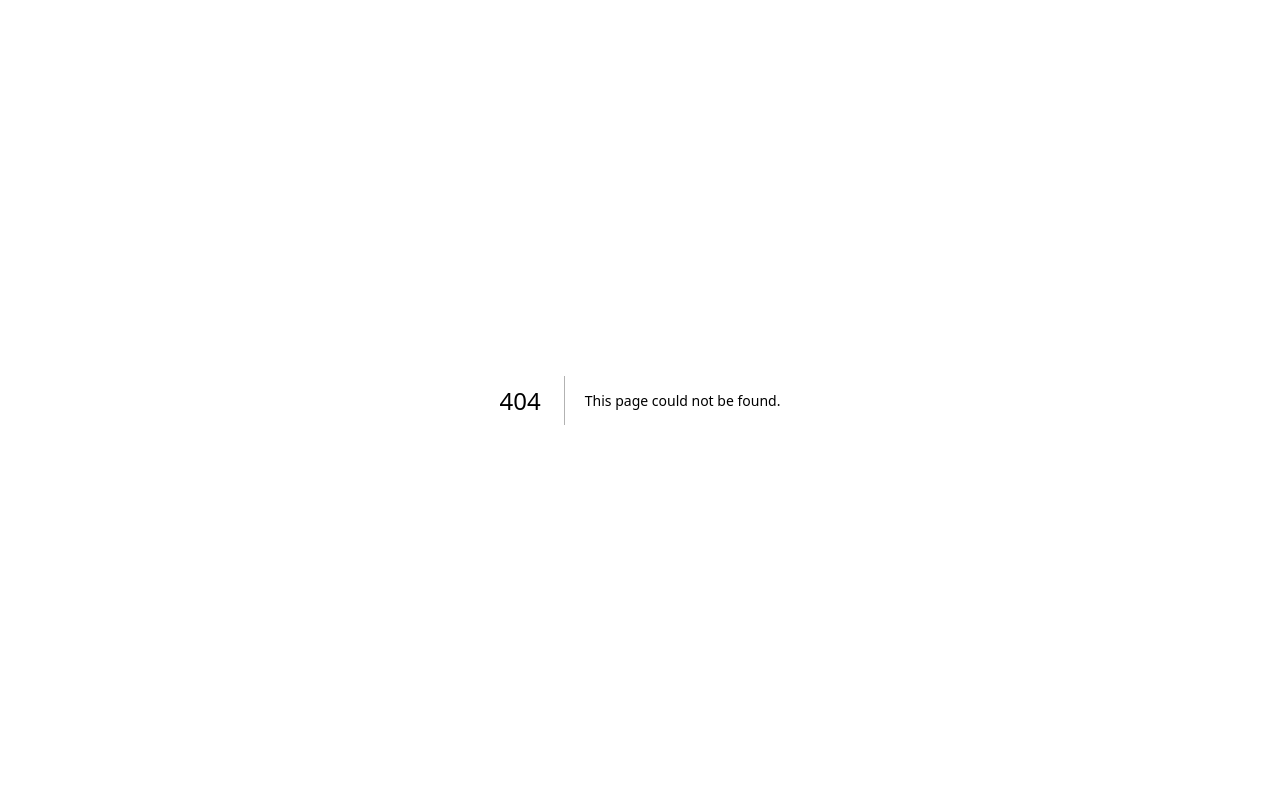
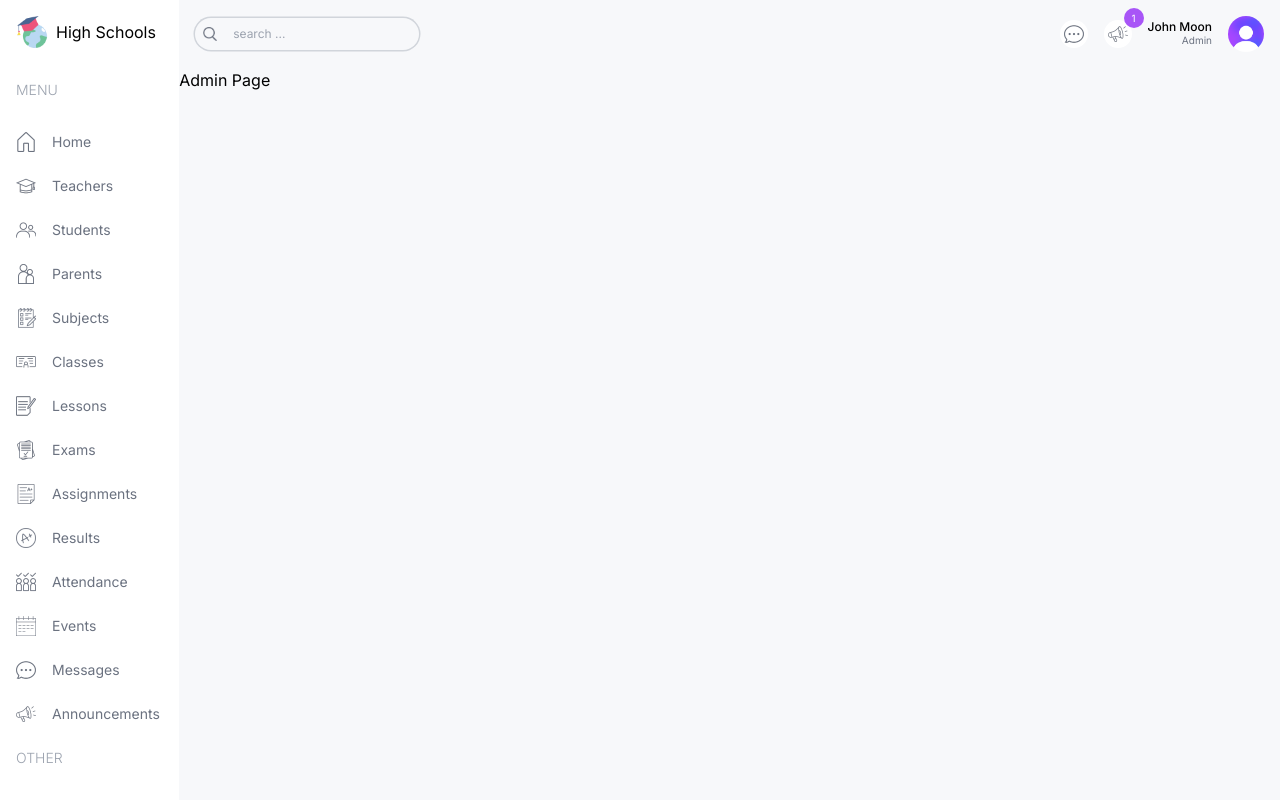
Before and after one commit to psalmistcom/school-management-system-nextjs, a Next.js app: page /admin in a window 1280 px wide. Before the commit this address had no page. Built offline with nearby package versions, Linux system fonts and the light colour scheme.

Commit message:
sidebar and topbar done

```diff
--- /dev/null
+++ b/src/app/(dashboard)/admin/page.tsx
@@ -0,0 +1,9 @@
+const Adminpage = () => {
+  return (
+    <div>
+      Admin Page
+    </div>
+  )
+}
+
+export default Adminpage
--- /dev/null
+++ b/src/app/(dashboard)/layout.tsx
@@ -0,0 +1,37 @@
+import type { Metadata } from "next";
+import { Inter } from "next/font/google";
+import "../globals.css";
+import Link from "next/link";
+import Image from "next/image";
+import Menu from "@/components/Menu";
+import Navbar from "@/components/Navbar";
+
+const inter = Inter({ subsets: ["latin"] });
+
+export const metadata: Metadata = {
+    title: "High Schools",
+    description: "School Management System developed by HighQ Innovations",
+};
+
+export default function DashboardLayout({
+    children,
+}: Readonly<{
+    children: React.ReactNode;
+}>) {
+    return <div className="h-screen flex">
+        {/* Left */}
+        <div className="w-[14%] md:w-[8%] lg:w-[16%] xl:w-[14%] p-4 overflow-y-scroll">
+            <Link href="/" className="flex items-center justify-center lg:justify-start gap-2">
+                <Image src="/logo.png" alt="Logo" width={32} height={32} />
+                <span className="hidden lg:block"> High Schools</span>
+            </Link>
+            <Menu />
+        </div>
+
+        {/* RIGHT */}
+        <div className="w-[86%] md:w-[92%] lg:w-[84%] xl:w-[86%] bg-[#F7F8FA] overflow-y-scroll">
+            <Navbar />
+            {children}
+        </div>
+    </div>;
+}
--- /dev/null
+++ b/src/app/(dashboard)/parent/page.tsx
@@ -0,0 +1,9 @@
+const ParentPage = () => {
+    return (
+      <div>
+        Parent Page
+      </div>
+    )
+  }
+
+  export default ParentPage
--- /dev/null
+++ b/src/app/(dashboard)/student/page.tsx
@@ -0,0 +1,9 @@
+const Studentpage = () => {
+    return (
+      <div>
+        Student Page
+      </div>
+    )
+  }
+
+  export default Studentpage
--- /dev/null
+++ b/src/app/(dashboard)/teacher/page.tsx
@@ -0,0 +1,9 @@
+const TeacherPage = () => {
+    return (
+      <div>
+        Teacher page
+      </div>
+    )
+  }
+
+  export default TeacherPage
--- a/src/app/globals.css
+++ b/src/app/globals.css
@@ -1,3 +1,21 @@
 @tailwind base;
 @tailwind components;
 @tailwind utilities;
+
+::-webkit-scrollbar {
+    width: 5px;
+
+}
+
+::-webkit-scrollbar-track {
+    background: #f1f1f1;
+}
+
+::-webkit-scrollbar-thumb {
+    background: #888;
+    border-radius: 20px;
+}
+
+::-webkit-scrollbar-thumb:hover {
+    background: #555;
+}
--- a/src/app/layout.tsx
+++ b/src/app/layout.tsx
@@ -5,8 +5,8 @@
 const inter = Inter({ subsets: ["latin"] });
 
 export const metadata: Metadata = {
-  title: "Lama Dev School Management Dashboard",
-  description: "Next.js School Management System",
+  title: "High Schools",
+  description: "School Management System developed by HighQ Innovations",
 };
 
 export default function RootLayout({
@@ -16,7 +16,8 @@
 }>) {
   return (
     <html lang="en">
-      <body className={inter.className}>{children}</body>
+      <body className={inter.className}>
+        {children}</body>
     </html>
   );
 }
--- a/src/components/Menu.tsx
+++ b/src/components/Menu.tsx
@@ -1,3 +1,6 @@
+import Image from "next/image";
+import Link from "next/link";
+
 const menuItems = [
   {
     title: "MENU",
@@ -112,3 +115,23 @@
     ],
   },
 ];
+
+const Menu = () => {
+  return (
+    <div className="mt-4 text-sm">
+      {menuItems.map(i => (
+        <div className="flex flex-col gap-2" key={i.title}>
+          <span className="hidden lg:block text-gray-400 font-light my-4">{i.title}</span>
+          {i.items.map(item => (
+            <Link href={item.href} key={item.label} className="flex items-center justify-center lg:justify-start gap-4 text-gray-500 py-2">
+              <Image src={item.icon} alt={item.label} width={20} height={20} />
+              <span className="hidden lg:block">{item.label}</span>
+            </Link>
+          ))}
+        </div>
+      ))}
+    </div>
+  )
+}
+
+export default Menu
--- /dev/null
+++ b/src/components/Navbar.tsx
@@ -0,0 +1,33 @@
+import Image from "next/image"
+
+const Navbar = () => {
+    return (
+        <div className="flex items-center justify-between p-4">
+            {/* SEARCH BAR */}
+            <div className="hidden md:flex items-center gap-2 text-xs rounded-full ring-[1.5px] ring-gray-300 px-2">
+                <Image src="/search.png" alt="" width={14} height={14} />
+                <input type="text" placeholder="search ..." className="w-[200px] p-2 bg-transparent outline-none" />
+            </div>
+
+            {/* ICON AND USER */}
+            <div className="flex items-center gap-4  justify-end w-full">
+                <div className="bg-white rounded-full w-7 h-7 flex items-center justify-center cursor-pointer">
+                    <Image src="/message.png" alt="" width={20} height={20} />
+                </div>
+                <div className="relative bg-white rounded-full w-7 h-7 flex items-center justify-center cursor-pointer">
+                    <Image src="/announcement.png" alt="" width={20} height={20} />
+                    <div className="absolute -top-3 -right-3 w-5 h-5 flex items-center justify-center bg-purple-500 text-white rounded-full text-[10px]">
+                        1
+                    </div>
+                </div>
+                <div className="flex flex-col">
+                    <span className="text-xs leading-3 font-medium">John Moon</span>
+                    <span className="text-[10px] text-gray-500 text-right">Admin</span>
+                </div>
+                <Image src="/avatar.png" alt="" width={36} height={36} className="rounded-full" />
+            </div>
+        </div>
+    )
+}
+
+export default Navbar
```
Also changed, not shown: package.json (+6 -6 lines), src/app/sign-in/page.tsx (added), 1 other file (tests, documents, lock files or other folders).
